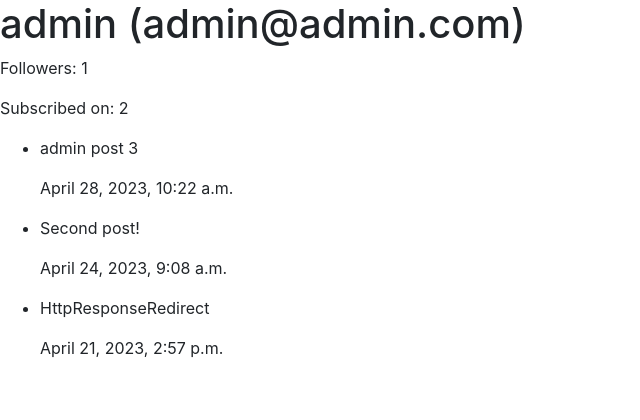
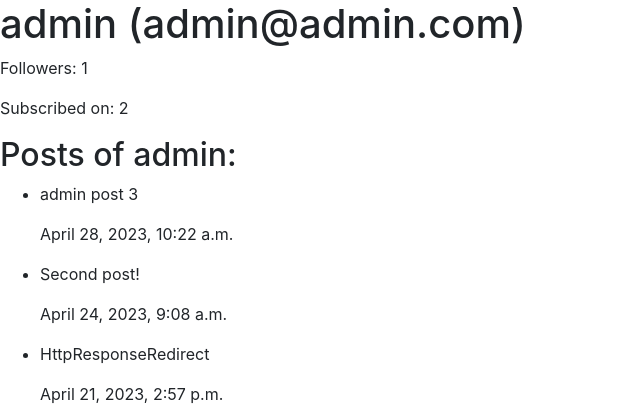
Before and after one commit to DarthEvgenius/Network, a Django app: page /profile/1 in a window 1280 px wide. Shown: the part 56-476 px from the top of the page, without its empty margins (0-640 px from the left). Run offline with Django 3.2, Linux system fonts and the light colour scheme; data comes from the database, SQL or seed files in the repository; both versions use the stored data as it was after the commit; some libraries are stand-ins or nearby versions.

Commit message:
Reversed posts in following

```diff
--- a/project4/network/templates/network/profile.html
+++ b/project4/network/templates/network/profile.html
@@ -21,6 +21,7 @@
 {% endif %}
 
 <!-- All posts -->
+<h2>Posts of {{ profile }}:</h2>
 <ul>
 	{% for post in posts %}
 		<li>
--- a/project4/network/views.py
+++ b/project4/network/views.py
@@ -4,6 +4,7 @@ from django.db import IntegrityError
 from django.http import HttpResponse, HttpResponseRedirect
 from django.shortcuts import render
 from django.urls import reverse
+from operator import attrgetter
 
 from .models import User, Post, Follow
 
@@ -149,13 +150,14 @@ def following_posts(request):
     # Get all following Post instances
     posts = []
     for user in followers:
-        # Get ste of posts of current author
+        # Get set of posts of current author
         user_posts = Post.objects.filter(author=user)
         # Append each post to main set
         for post in user_posts:
             posts.append(post)
 
-    print(posts)
+    # Sort posts in reverse order by date
+    posts = sorted(posts, key=attrgetter("date"), reverse=True)
 
     return render(request, "network/following.html", {
         "posts": posts
```
Also changed, not shown: project4/db.sqlite3.
